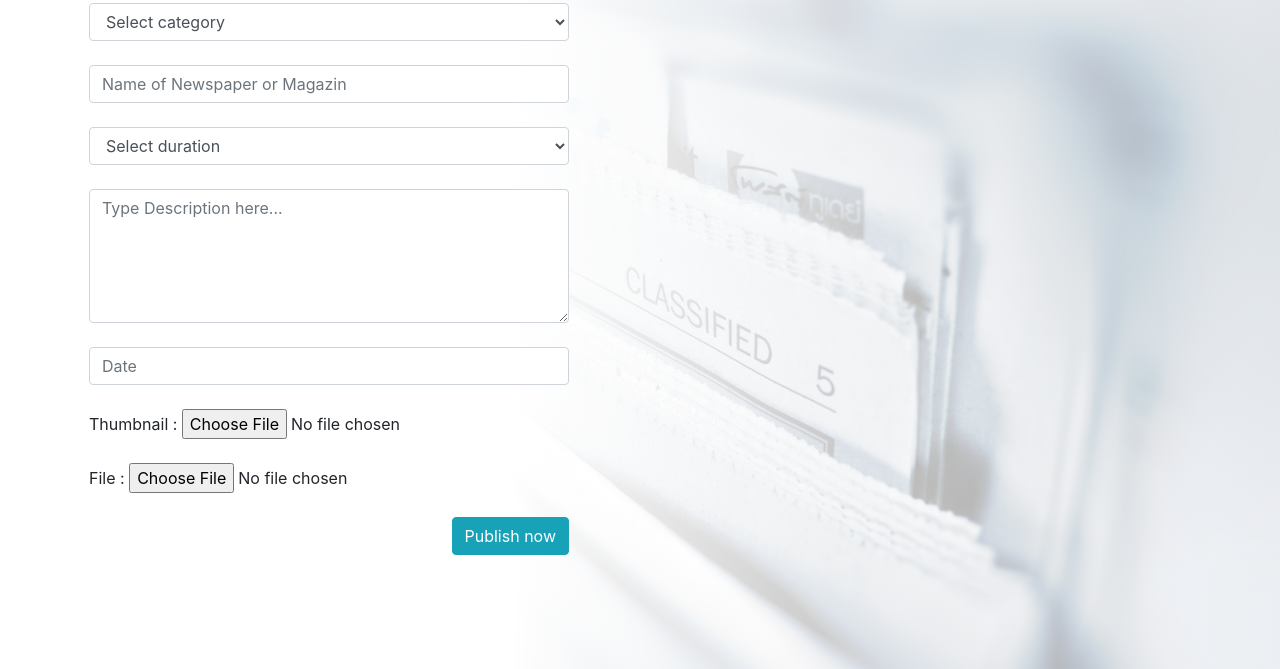
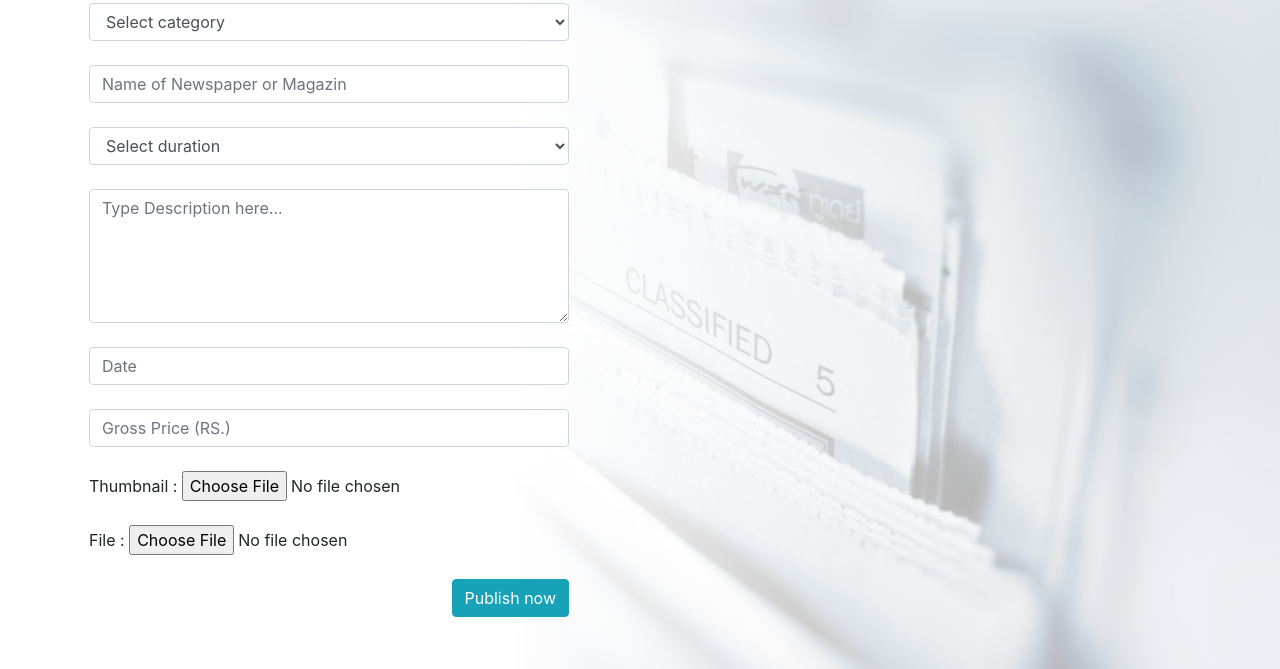
Before and after one commit to Ruvindu/infotoday-pure, a PHP site: page /publisher-form.php in a window 1280 px wide. Shown: the part 131-800 px from the top of the page. Run offline with PHP 8.4, Linux system fonts and the light colour scheme; tables that the repository leaves empty hold one stand-in row (values such as "Sample post").

Commit message:
publisher form complete

```diff
--- a/publisher-form.php
+++ b/publisher-form.php
@@ -10,7 +10,29 @@
     var_dump($_POST);
     var_dump($_FILES);
 
-    $publishQ = "";
+    $target_dir = "products/";
+    $file_name = $_FILES['file']['name'];
+    $tmp_file = $_FILES['file']['tmp_name'];
+    $path_for_save = $target_dir.$file_name;
+
+    $fileuploaded = 0;
+
+    $fileuploaded = move_uploaded_file($tmp_file, $path_for_save);
+
+    if ($fileuploaded) {
+
+         $imgData = addslashes(file_get_contents($_FILES['thumbnail']['tmp_name']));
+
+         $publishQ = "INSERT INTO `newspaper`(`name`, `gross_price`, `supplier_id`, `Publish_duration`, `thumbnail`, `description`, `date`, `category_id`, `file`) VALUES ('{$_POST['newspaper_name']}',{$_POST['gross_price']},{$_SESSION['usr_id']},'{$_POST['duration']}','{$imgData}','{$_POST['description']}','{$_POST['date']}',{$_POST['category']}, '{$path_for_save}')";
+
+
+         if(mysqli_query($con,$publishQ)){
+            echo "<script>alert('File uploaded.')</script>";
+         }
+
+    }
+
+
 
   }
 
@@ -169,7 +191,7 @@
                         <td>
                           <div class="form-group">
 
-                            <select name="category" class="form-control text_width1" required>
+                            <select name="duration" class="form-control text_width1" required>
                               <option disabled selected>Select duration</option>
                               <option value="Daily" >Daily</option>
                               <option value="Weekly" >Weekly</option>
@@ -197,6 +219,15 @@
                           </div>
                         </td>
                       </tr>
+
+                      <tr>
+                        <td>
+                          <div class="form-group">
+                             <input type="text" name="gross_price" placeholder="Gross Price (RS.)" class="form-control text_width1" required>
+                          </div>
+                        </td>
+                      </tr>
+
 
                       <tr>
                         <td>
```
